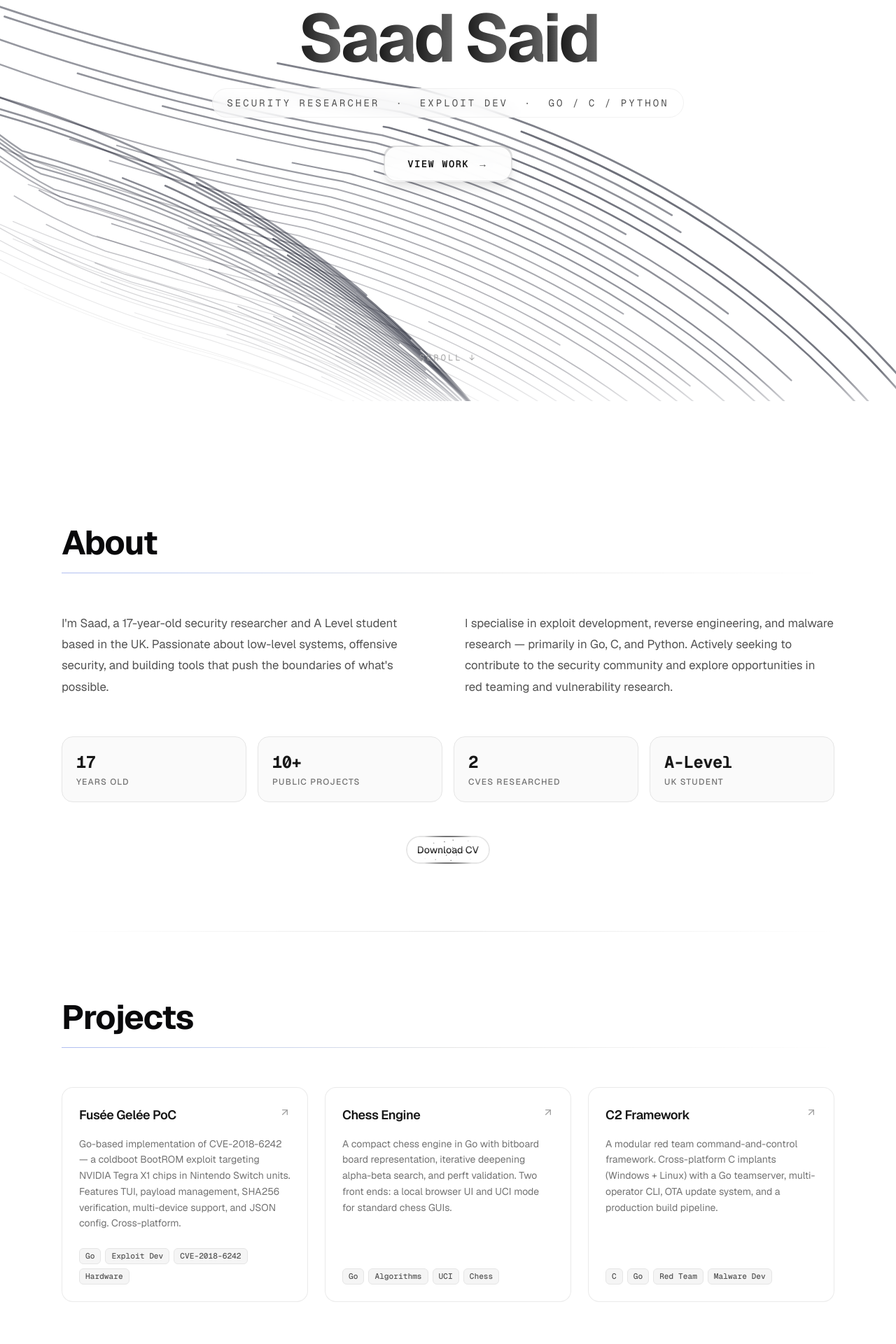
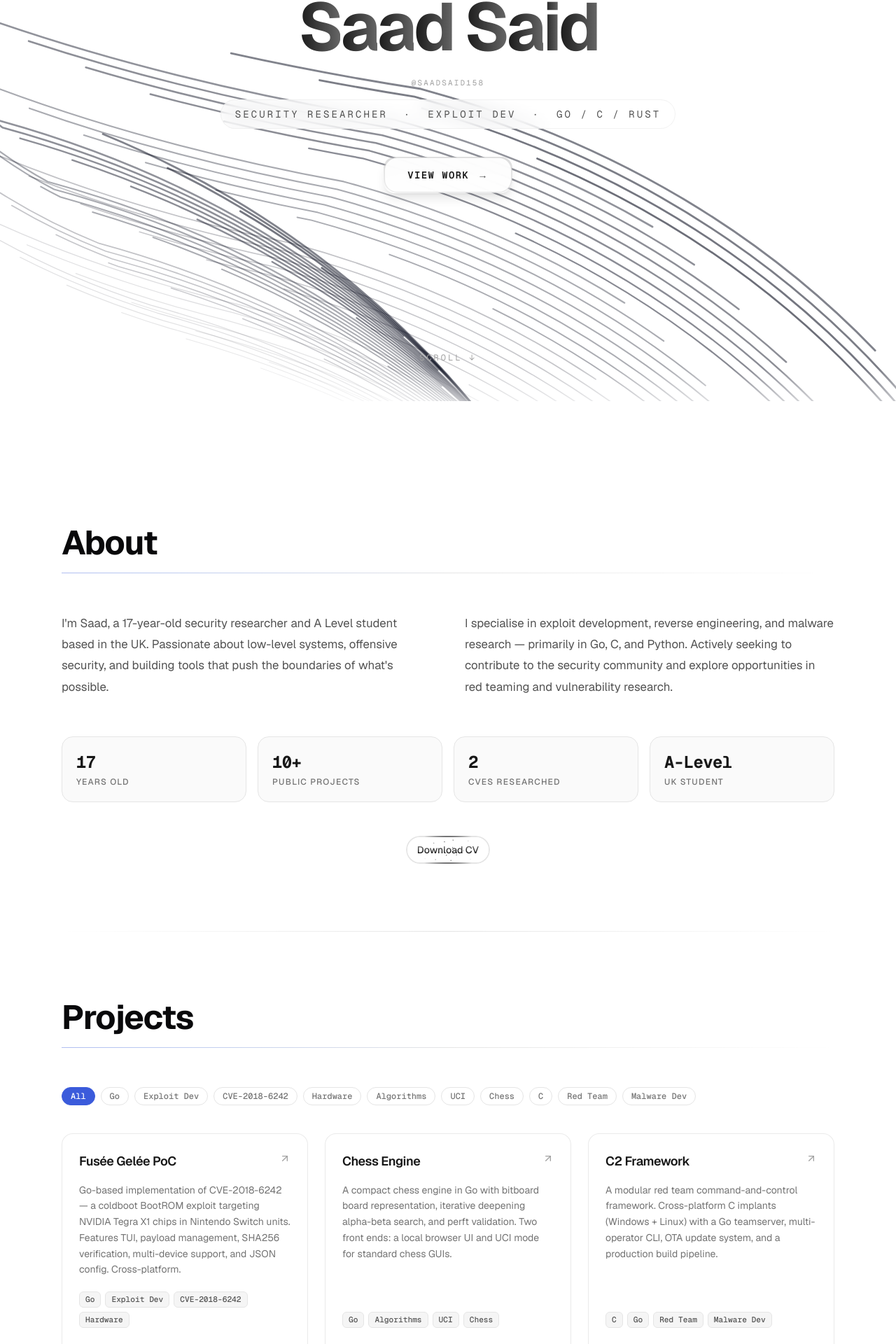
Before and after one commit to SaadSaid158/saadsaid158.github.io, a Next.js app: page / in a window 1280 px wide. Shown: the part 227-2147 px from the top of the page at 70% size. Built offline with nearby package versions, Linux system fonts and the light colour scheme.

Commit message:
feat: scroll-to-top, tag filtering, responsive radar, reduced-motion, hero handle fix, noscript, footer fix

```diff
--- a/src/app/globals.css
+++ b/src/app/globals.css
@@ -161,3 +161,13 @@
   height: 5rem;
   pointer-events: none;
 }
+
+/* Respect reduced-motion preference */
+@media (prefers-reduced-motion: reduce) {
+  .animate-star-btn {
+    animation: none !important;
+  }
+  html {
+    scroll-behavior: auto;
+  }
+}
--- a/src/app/page.tsx
+++ b/src/app/page.tsx
@@ -2,7 +2,7 @@
 
 import { useState, useEffect, useRef } from "react"
 import { motion, AnimatePresence } from "framer-motion"
-import { Menu, X, ArrowUpRight } from "lucide-react"
+import { Menu, X, ArrowUpRight, ChevronUp } from "lucide-react"
 
 import SkyToggle from "@/components/ui/sky-toggle"
 import { MenuVertical } from "@/components/ui/menu-vertical"
@@ -12,7 +12,41 @@ import { StarButton } from "@/components/ui/star-button"
 import FooterSection from "@/components/ui/footer"
 import { HexRadar } from "@/components/ui/hex-radar"
 
-// ─── Navbar ──────────────────────────────────────────────────────────────────
+// ─── Scroll To Top ────────────────────────────────────────────────────────────
+
+const ScrollToTop = () => {
+  const [visible, setVisible] = useState(false)
+  useEffect(() => {
+    const onScroll = () => setVisible(window.scrollY > 400)
+    window.addEventListener("scroll", onScroll, { passive: true })
+    return () => window.removeEventListener("scroll", onScroll)
+  }, [])
+  return (
+    <AnimatePresence>
+      {visible && (
+        <motion.button
+          initial={{ opacity: 0, scale: 0.8 }}
+          animate={{ opacity: 1, scale: 1 }}
+          exit={{ opacity: 0, scale: 0.8 }}
+          transition={{ duration: 0.2 }}
+          onClick={() => window.scrollTo({ top: 0, behavior: "smooth" })}
+          className="fixed bottom-8 right-8 z-50 p-3 rounded-full
+            bg-white dark:bg-neutral-900
+            border border-neutral-200 dark:border-neutral-800
+            shadow-lg hover:shadow-xl
+            hover:border-[#3b5bdb]/40 dark:hover:border-[#3b5bdb]/40
+            text-neutral-500 dark:text-neutral-400 hover:text-[#3b5bdb] dark:hover:text-[#6b8cff]
+            transition-all duration-200"
+          aria-label="Scroll to top"
+        >
+          <ChevronUp className="size-4" />
+        </motion.button>
+      )}
+    </AnimatePresence>
+  )
+}
+
+// ─── Navbar ───────────────────────────────────────────────────────────────────
 
 const navItems = [
   { label: "Home", href: "#home" },
@@ -246,14 +280,50 @@ const projects = [
   },
 ]
 
-const ProjectsSection = () => (
+const ProjectsSection = () => {
+  const [activeTag, setActiveTag] = useState<string | null>(null)
+  const allTags = Array.from(new Set(projects.flatMap((p) => p.tags)))
+  const filtered = activeTag ? projects.filter((p) => p.tags.includes(activeTag)) : projects
+
+  return (
   <section id="projects" className="py-24 max-w-6xl mx-auto px-6">
     <SectionTitle>Projects</SectionTitle>
+
+    {/* Tag filter pills */}
+    <div className="flex flex-wrap gap-2 mb-10">
+      <button
+        onClick={() => setActiveTag(null)}
+        className={`px-3 py-1 rounded-full text-xs font-mono font-medium border transition-all duration-200 ${
+          !activeTag
+            ? "bg-[#3b5bdb] border-[#3b5bdb] text-white"
+            : "border-neutral-200 dark:border-neutral-700 text-neutral-500 dark:text-neutral-400 hover:border-[#3b5bdb]/50 hover:text-[#3b5bdb]"
+        }`}
+      >
+        All
+      </button>
+      {allTags.map((tag) => (
+        <button
+          key={tag}
+          onClick={() => setActiveTag(activeTag === tag ? null : tag)}
+          className={`px-3 py-1 rounded-full text-xs font-mono font-medium border transition-all duration-200 ${
+            activeTag === tag
+              ? "bg-[#3b5bdb] border-[#3b5bdb] text-white"
+              : "border-neutral-200 dark:border-neutral-700 text-neutral-500 dark:text-neutral-400 hover:border-[#3b5bdb]/50 hover:text-[#3b5bdb]"
+          }`}
+        >
+          {tag}
+        </button>
+      ))}
+    </div>
+
     <div className="grid grid-cols-1 md:grid-cols-3 gap-6">
-      {projects.map((proj, idx) => (
+      {filtered.map((proj, idx) => (
         <motion.div
-          key={idx}
+          key={proj.title}
+          layout
           initial={{ opacity: 0, y: 24 }}
+          animate={{ opacity: 1, y: 0 }}
+          exit={{ opacity: 0, y: 12 }}
           whileInView={{ opacity: 1, y: 0 }}
           viewport={{ once: true }}
           transition={{ duration: 0.45, delay: idx * 0.1 }}
@@ -284,29 +354,42 @@ const ProjectsSection = () => (
               </a>
             </div>
 
-            <p className="text-neutral-500 dark:text-neutral-400 text-sm flex-grow leading-relaxed mb-6">
+            <p className="text-neutral-500 dark:text-neutral-400 text-sm flex-grow leading-relaxed mb-5">
               {proj.desc}
             </p>
 
-            <div className="flex flex-wrap gap-1.5">
+            <div className="flex flex-wrap gap-1.5 mb-5">
               {proj.tags.map((tag) => (
-                <span
+                <button
                   key={tag}
-                  className="px-2 py-0.5 rounded-md font-mono text-[0.7rem] font-medium
-                    bg-neutral-100 dark:bg-neutral-800/80
-                    text-neutral-600 dark:text-neutral-400
-                    border border-neutral-200 dark:border-neutral-700/50"
+                  onClick={() => setActiveTag(activeTag === tag ? null : tag)}
+                  className={`px-2 py-0.5 rounded-md font-mono text-[0.7rem] font-medium border transition-all duration-150 cursor-pointer
+                    ${activeTag === tag
+                      ? "bg-[#3b5bdb]/10 border-[#3b5bdb]/40 text-[#3b5bdb]"
+                      : "bg-neutral-100 dark:bg-neutral-800/80 text-neutral-600 dark:text-neutral-400 border-neutral-200 dark:border-neutral-700/50 hover:border-[#3b5bdb]/30"
+                    }`}
                 >
                   {tag}
-                </span>
+                </button>
               ))}
             </div>
+
+            <a
+              href={proj.url}
+              target="_blank"
+              rel="noopener noreferrer"
+              className="inline-flex items-center gap-1.5 text-xs font-mono font-medium text-neutral-400 dark:text-neutral-500 hover:text-[#3b5bdb] dark:hover:text-[#6b8cff] transition-colors duration-150 group/link"
+            >
+              <span>View on GitHub</span>
+              <ArrowUpRight className="size-3 group-hover/link:translate-x-0.5 group-hover/link:-translate-y-0.5 transition-transform duration-150" />
+            </a>
           </div>
         </motion.div>
       ))}
     </div>
   </section>
-)
+  )
+}
 
 // ─── Skills ───────────────────────────────────────────────────────────────────
 
@@ -552,6 +635,7 @@ export default function Home() {
 
       <ContactSection />
       <FooterSection />
+      <ScrollToTop />
     </main>
   )
 }
--- a/src/components/ui/background-paths.tsx
+++ b/src/components/ui/background-paths.tsx
@@ -1,9 +1,12 @@
 "use client";
 
-import { motion } from "framer-motion";
+import { motion, useReducedMotion } from "framer-motion";
 import { Button } from "@/components/ui/button";
 
-function FloatingPaths({ position }: { position: number }) {
+// Static durations — avoids Math.random() hydration mismatch
+const PATH_DURATIONS = Array.from({ length: 36 }, (_, i) => 20 + (i % 8) * 1.8)
+
+function FloatingPaths({ position, reduced }: { position: number; reduced: boolean }) {
     const paths = Array.from({ length: 36 }, (_, i) => ({
         id: i,
         d: `M-${380 - i * 5 * position} -${189 + i * 6}C-${
@@ -35,12 +38,12 @@ function FloatingPaths({ position }: { position: number }) {
                         strokeLinejoin="round"
                         strokeOpacity={0.1 + path.id * 0.03}
                         initial={{ pathLength: 0.3, opacity: 0 }}
-                        animate={{
+                    animate={reduced ? { opacity: 0.15 } : {
                             pathOffset: [0, 1, 0],
                             opacity: [0.2, 0.8, 0.2],
                         }}
                         transition={{
-                            duration: 20 + Math.random() * 15,
+                            duration: PATH_DURATIONS[path.id],
                             repeat: Number.POSITIVE_INFINITY,
                             ease: "linear",
                         }}
@@ -57,12 +60,13 @@ export function BackgroundPaths({
     title?: string;
 }) {
     const words = title.split(" ");
+    const reduced = !!useReducedMotion();
 
     return (
         <div className="relative min-h-screen w-full flex items-center justify-center overflow-hidden bg-white dark:bg-neutral-950 pb-20" id="home">
             <div className="absolute inset-0">
-                <FloatingPaths position={1} />
-                <FloatingPaths position={-1} />
+                <FloatingPaths position={1} reduced={reduced} />
+                <FloatingPaths position={-1} reduced={reduced} />
             </div>
 
             <div className="relative z-10 container mx-auto px-4 md:px-6 text-center">
@@ -105,10 +109,19 @@ export function BackgroundPaths({
                     <motion.p
                         initial={{ opacity: 0, y: 20 }}
                         animate={{ opacity: 1, y: 0 }}
+                        transition={{ delay: 0.6, duration: 0.6 }}
+                        className="font-mono text-[0.68rem] tracking-[0.2em] text-neutral-400 dark:text-neutral-600 mb-4 uppercase"
+                    >
+                        @saadsaid158
+                    </motion.p>
+
+                    <motion.p
+                        initial={{ opacity: 0, y: 20 }}
+                        animate={{ opacity: 1, y: 0 }}
                         transition={{ delay: 1, duration: 0.8 }}
                         className="font-mono text-xs md:text-sm tracking-[0.22em] text-neutral-600 dark:text-neutral-400 mb-10 uppercase px-5 py-2.5 rounded-full bg-white/60 dark:bg-neutral-950/60 backdrop-blur-md border border-neutral-200/50 dark:border-neutral-800/50"
                     >
-                        Security Researcher &nbsp;·&nbsp; Exploit Dev &nbsp;·&nbsp; Go / C / Python
+                        Security Researcher &nbsp;·&nbsp; Exploit Dev &nbsp;·&nbsp; Go / C / Rust
                     </motion.p>
 
                     <div
--- a/src/components/ui/footer.tsx
+++ b/src/components/ui/footer.tsx
@@ -68,7 +68,7 @@ export default function FooterSection() {
                 </div>
                 <div className="mb-12 flex flex-wrap justify-center gap-6 text-sm">
                     <Link
-                        href="/"
+                        href="#home"
                         aria-label="Portfolio"
                         className="text-neutral-500 hover:text-[#3b5bdb] dark:text-neutral-400 dark:hover:text-[#6b8cff] transition-colors block">
                         <Globe className="size-6" />
```
Also changed, not shown: src/app/layout.tsx (+8 -0 lines), src/components/ui/hex-radar.tsx (+18 -1 lines).
